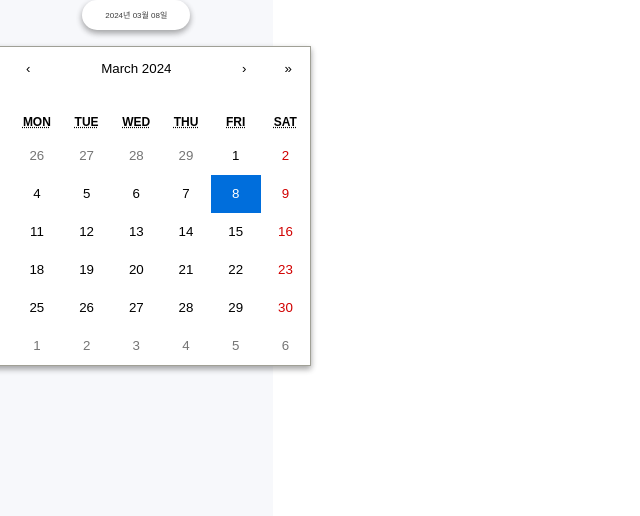
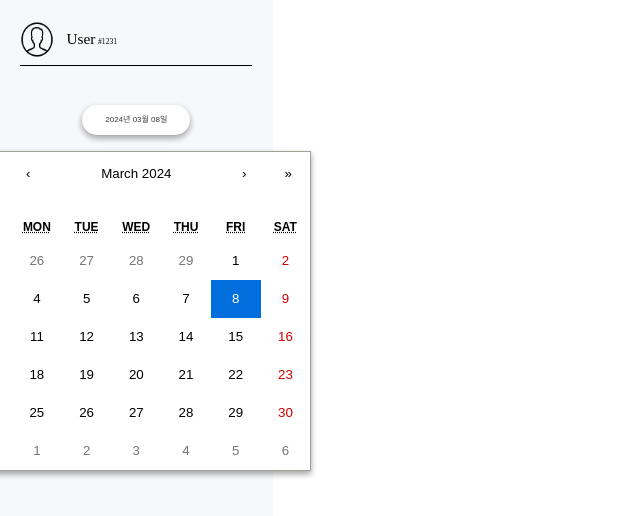
Before and after one commit to play3step/PlanDing-Frontend, a React (Vite) app: page / in a window 1280 px wide. Shown: the top 516 px of the page, without its empty margins (0-640 px from the left). Built offline with nearby package versions, Linux system fonts and the light colour scheme.

Commit message:
stlye: 유저 프로필 ui 추가

```diff
--- a/src/components/SideMenu.jsx
+++ b/src/components/SideMenu.jsx
@@ -1,6 +1,7 @@
 import styled from 'styled-components'
 import CustomCalendar from './CustomCalendar'
 import { useState } from 'react'
+import UserProfile from './UserProfile'
 
 const SideMenu = () => {
   const [selectedDate, setSelectedDate] = useState(new Date())
@@ -10,6 +11,7 @@ const SideMenu = () => {
   }
   return (
     <SideMenuContainer>
+      <UserProfile />
       <CustomCalendar
         value={selectedDate}
         onChange={handleDateChange}
--- /dev/null
+++ b/src/components/UserProfile.jsx
@@ -0,0 +1,52 @@
+import styled from 'styled-components'
+import DefaultProfile from '/icon/user.png'
+
+const UserProfile = ({ profileImage, name, code }) => {
+  return (
+    <Profilecontainer>
+      {profileImage ? (
+        <ProfileImg
+          src={profileImage}
+          alt="Profile Image"
+        />
+      ) : (
+        <ProfileImg
+          src={DefaultProfile}
+          alt="Profile Image"
+        />
+      )}
+
+      <UserName>{name || 'User'}</UserName>
+      <UserCode>{code || '#1231'}</UserCode>
+    </Profilecontainer>
+  )
+}
+
+export default UserProfile
+
+const Profilecontainer = styled.div`
+  width: 18.125vw;
+  height: 6.62962962962963vh;
+  display: flex;
+  align-items: center;
+  margin-top: 1.6666666666666667vh;
+  border-bottom: 1px solid;
+  margin-bottom: 3vw;
+`
+
+const ProfileImg = styled.img`
+  width: 2.604166666666667vw;
+  height: 4.62962962962963vh;
+  border-radius: 50%;
+`
+
+const UserName = styled.p`
+  font-size: 1.2vw;
+  margin-left: 1vw;
+`
+
+const UserCode = styled.p`
+  font-size: 0.6vw;
+  margin-left: 0.2vw;
+  margin-top: 0.3vw;
+`
```
Also changed, not shown: public/icon/user.png (added).
